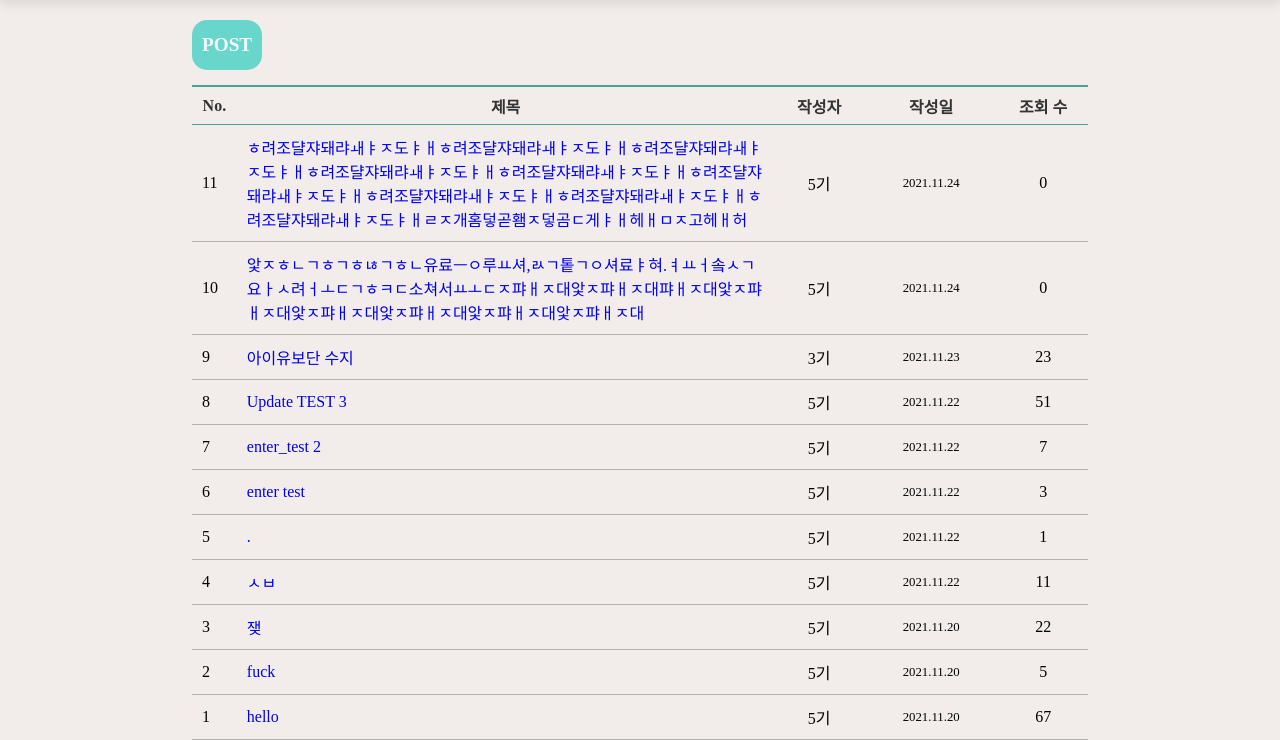
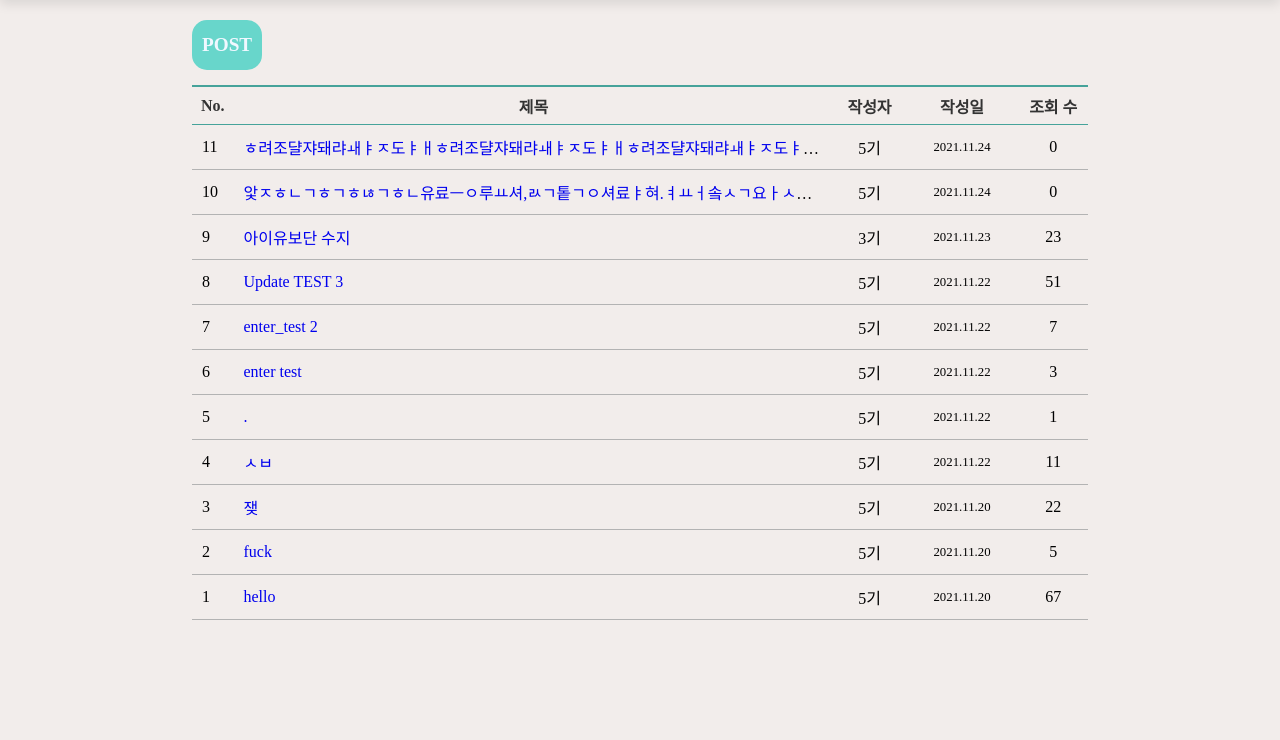
Before and after one commit to sgyim471/Feecl_New, a Django app: page /board/ in a window 1280 px wide. Shown: the part 80-820 px from the top of the page. After the commit the page ends 700 px from the top, so only its background shows below. Run offline with Django 3.2, Linux system fonts and the light colour scheme; data comes from the database, SQL or seed files in the repository; both versions use the stored data as it was after the commit; some web fonts are replaced.

Commit message:
Feecl_진짜최종

```diff
--- a/Feecl/feeclBoard/static/css/list_board.css
+++ b/Feecl/feeclBoard/static/css/list_board.css
@@ -61,3 +61,11 @@ colgroup {
 .bottom_view{
     text-align: center;
 }
+
+
+table tr td{
+    text-overflow: ellipsis;
+    white-space: nowrap;
+    overflow: hidden;
+    max-width: 600px;
+}
--- a/Feecl/feeclStar/templates/feeclStar/subject_2_list.html
+++ b/Feecl/feeclStar/templates/feeclStar/subject_2_list.html
@@ -33,7 +33,7 @@
                 <option value="one">1학기</option>
                 <option value="two">2학기</option>
             </select>
-            <input type='submit'>
+            <input type='submit' value='선택'>
         </form>
     </div>
 
--- a/Feecl/feeclStar_1st/templates/feeclStar_1st/subject_1_list.html
+++ b/Feecl/feeclStar_1st/templates/feeclStar_1st/subject_1_list.html
@@ -33,7 +33,7 @@
                 <option value="one">1학기</option>
                 <option value="two">2학기</option>
             </select>
-            <input type='submit'>
+            <input type='submit' value='선택'>
         </form>
     </div>
 </div>
--- a/Feecl/feeclStar_3rd/templates/feeclStar_3rd/subject_3_list.html
+++ b/Feecl/feeclStar_3rd/templates/feeclStar_3rd/subject_3_list.html
@@ -33,7 +33,7 @@
                 <option value="one">1학기</option>
                 <option value="two">2학기</option>
             </select>
-            <input type='submit'>
+            <input type='submit' value='선택'>
         </form>
     </div>
 </div>
```
Also changed, not shown: Feecl/db.sqlite3.
